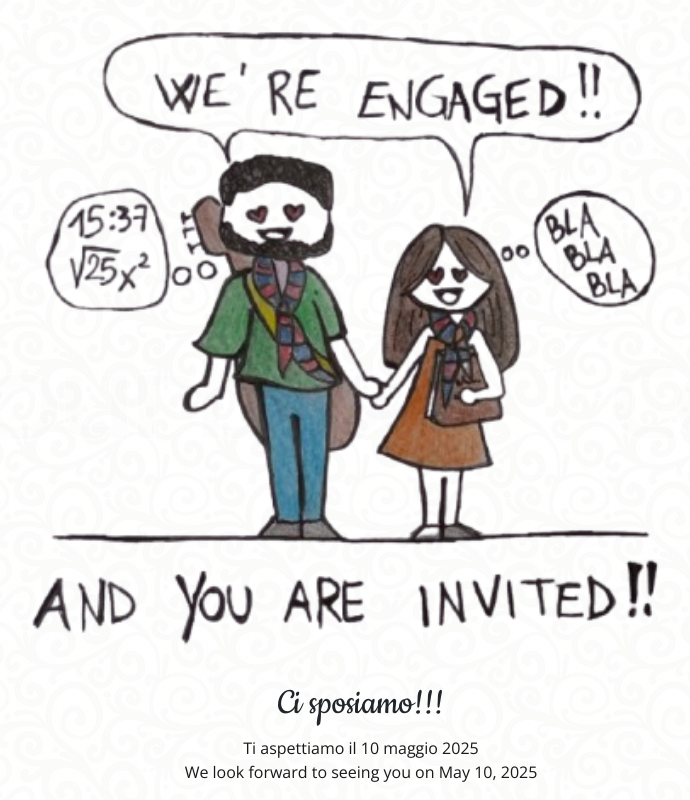
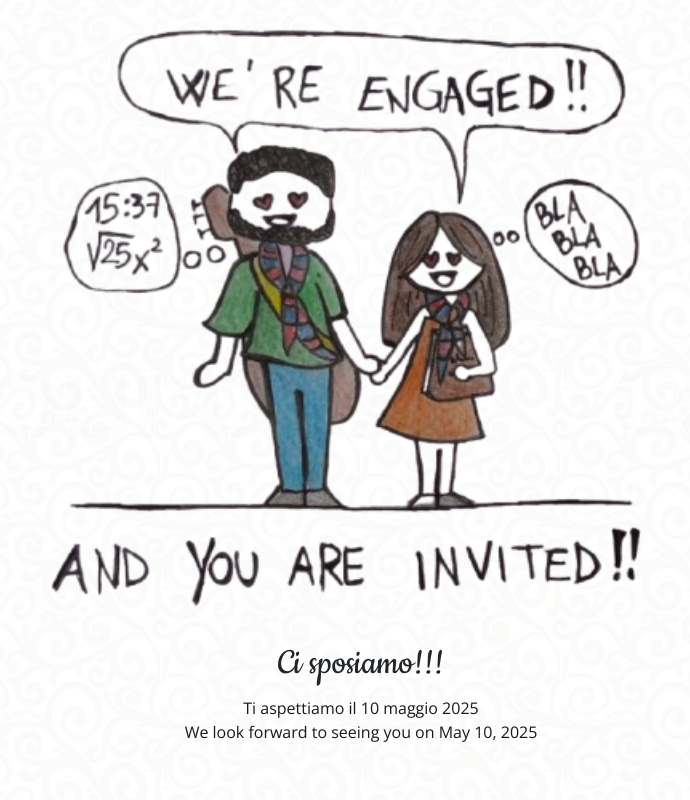
Before and after one commit to lorenzoeannabelle/lorenzoeannabelle.github.io, a plain HTML site: page index.html in a window 1280 px wide. Shown: the top 800 px of the page, without its empty margins (279-969 px from the left). Drawn offline with nearby package versions, Linux system fonts and the light colour scheme.

Commit message:
fixed text cut in the bottom of first screen

```diff
--- a/css/common.css
+++ b/css/common.css
@@ -67,11 +67,11 @@ footer {
    height: 100lvh;
 }
 .full-height-80 {
-   height: 85lvh;
+   height: 80lvh;
    overflow: hidden;
 }
 .full-height-20 {
-   height: 15lvh;
+   height: 20lvh;
    overflow: hidden;
 }
 .pblock {
```
